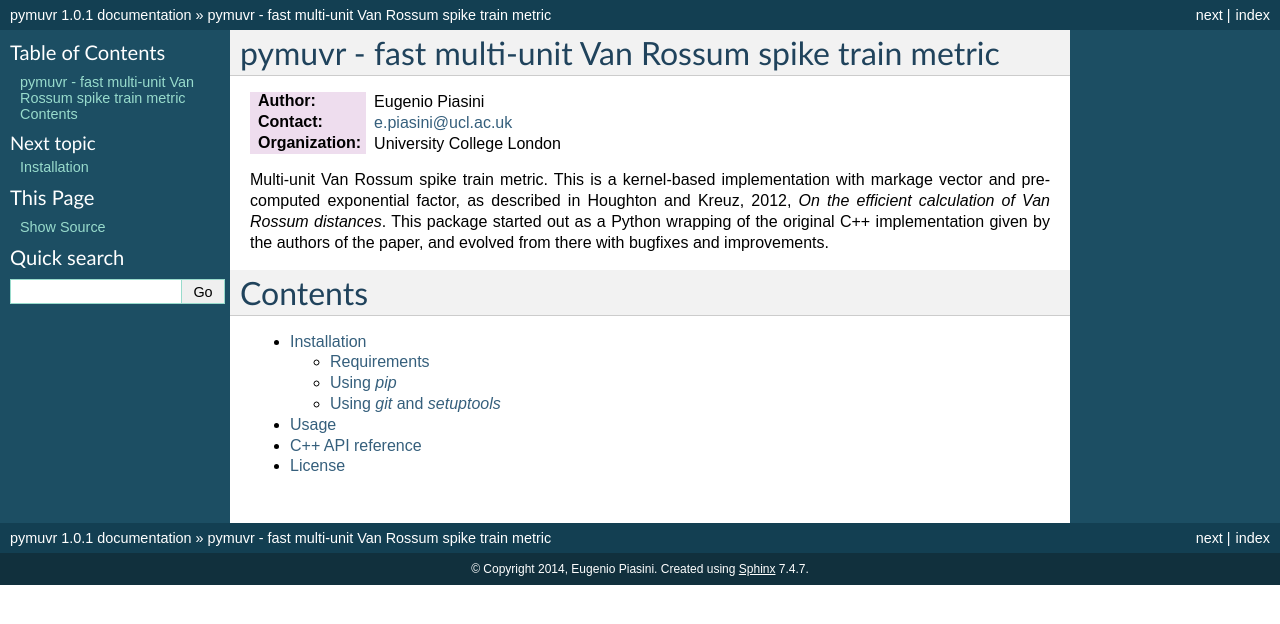
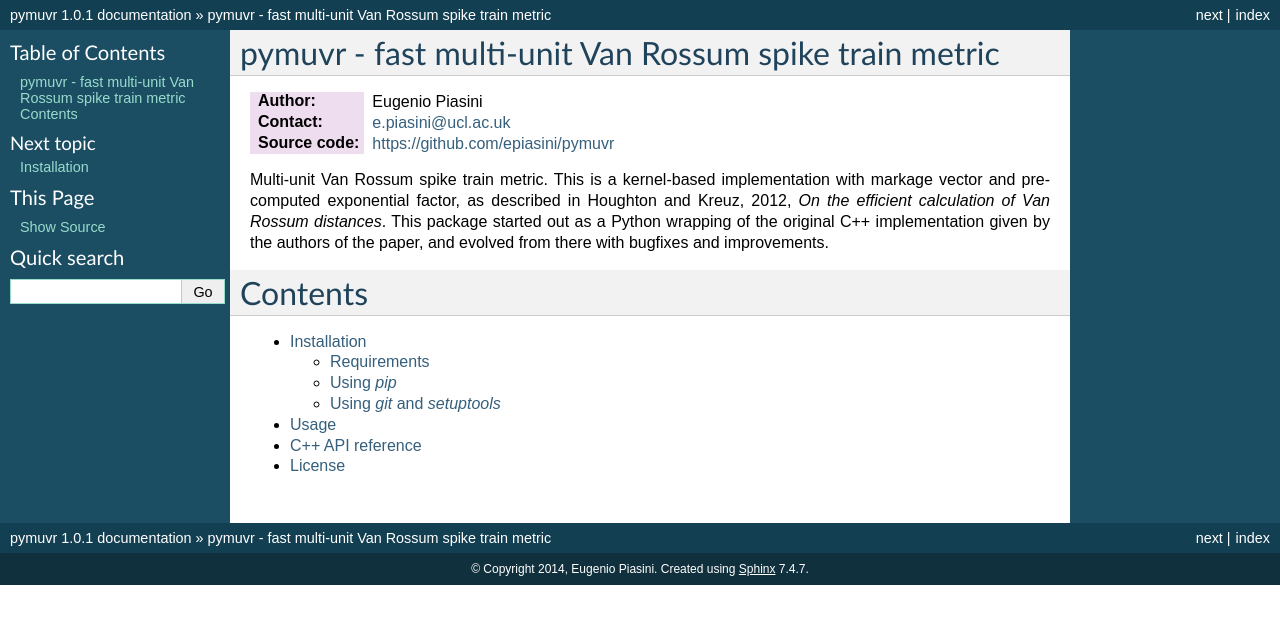
Before and after one commit to epiasini/pymuvr, a Sphinx documentation site: the page built from doc/index.rst, in a window 1280 px wide. Shown: the top 624 px of the page. Built offline with Sphinx 7.4.7, drawn with Linux system fonts in a browser that asks for light colours.

Commit message:
Update docs.

```diff
--- a/doc/index.rst
+++ b/doc/index.rst
@@ -8,7 +8,7 @@ pymuvr - fast multi-unit Van Rossum spike train metric
 
 :Author: Eugenio Piasini
 :Contact: e.piasini@ucl.ac.uk
-:Organization: University College London
+:Source code: https://github.com/epiasini/pymuvr
 
 .. _introduction:
 
```
